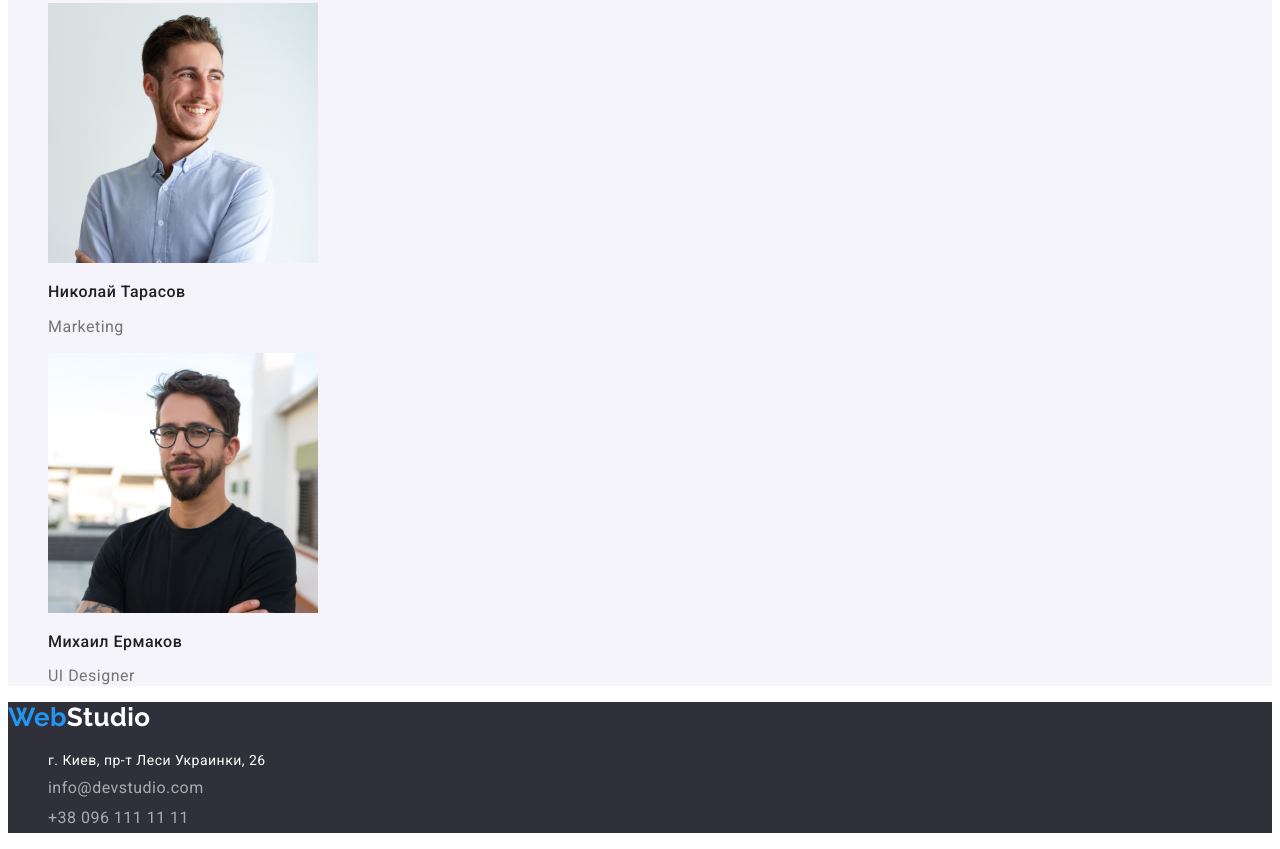
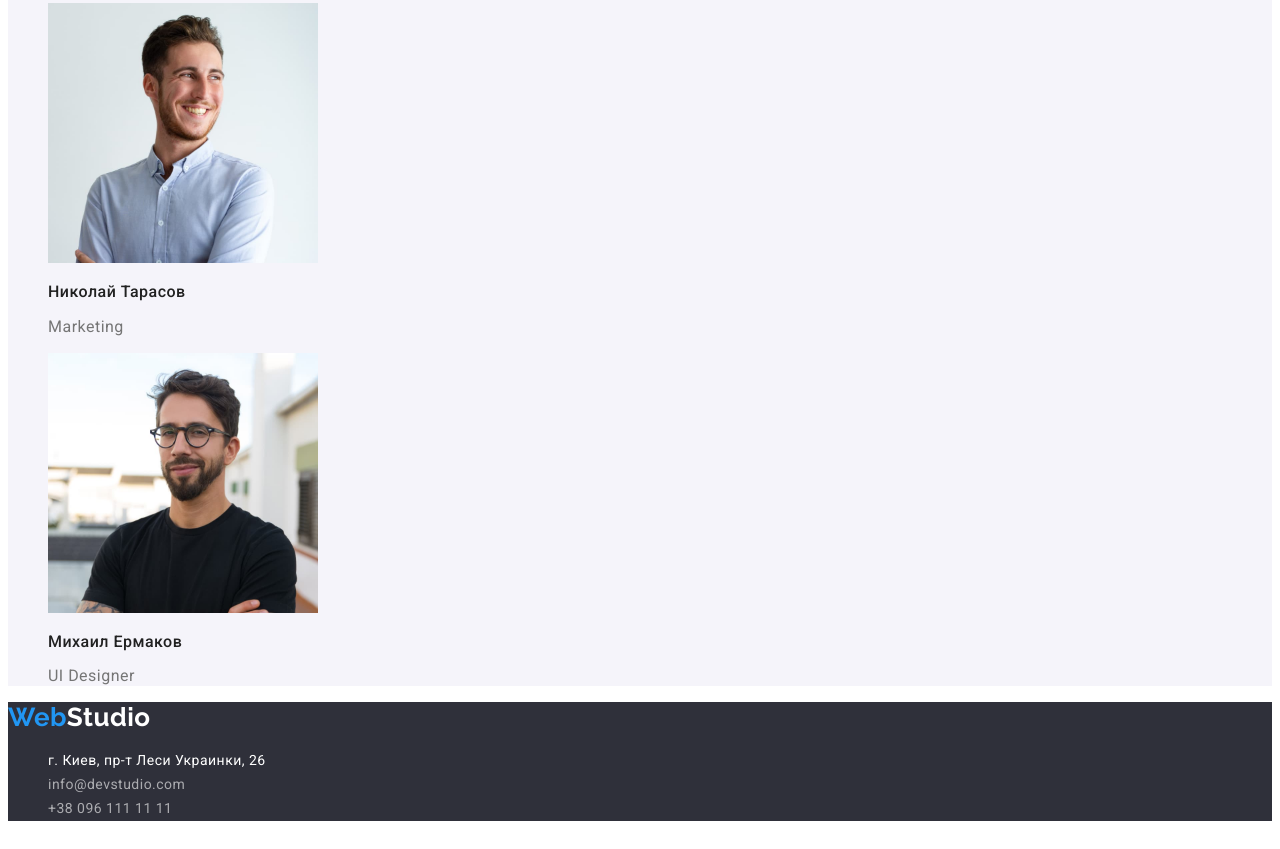
Before and after one commit to NikBlacksmith/goit-markup-hw-02, a plain HTML site: page index.html in a window 1280 px wide. Shown: the part 2382-3231 px from the top of the page. Drawn offline with Linux system fonts and the light colour scheme.

Commit message:
Update styles.css

```diff
--- a/css/styles.css
+++ b/css/styles.css
@@ -116,8 +116,8 @@ body {
   background-color: #2f303a;
 }
 .contact-link {
-  font-size: 16px;
-  line-height: 1.86;
+  font-size: 14px;
+  line-height: 1.71;
   color: rgba(255, 255, 255, 0.6);
 }
 .foot-logo {
```
